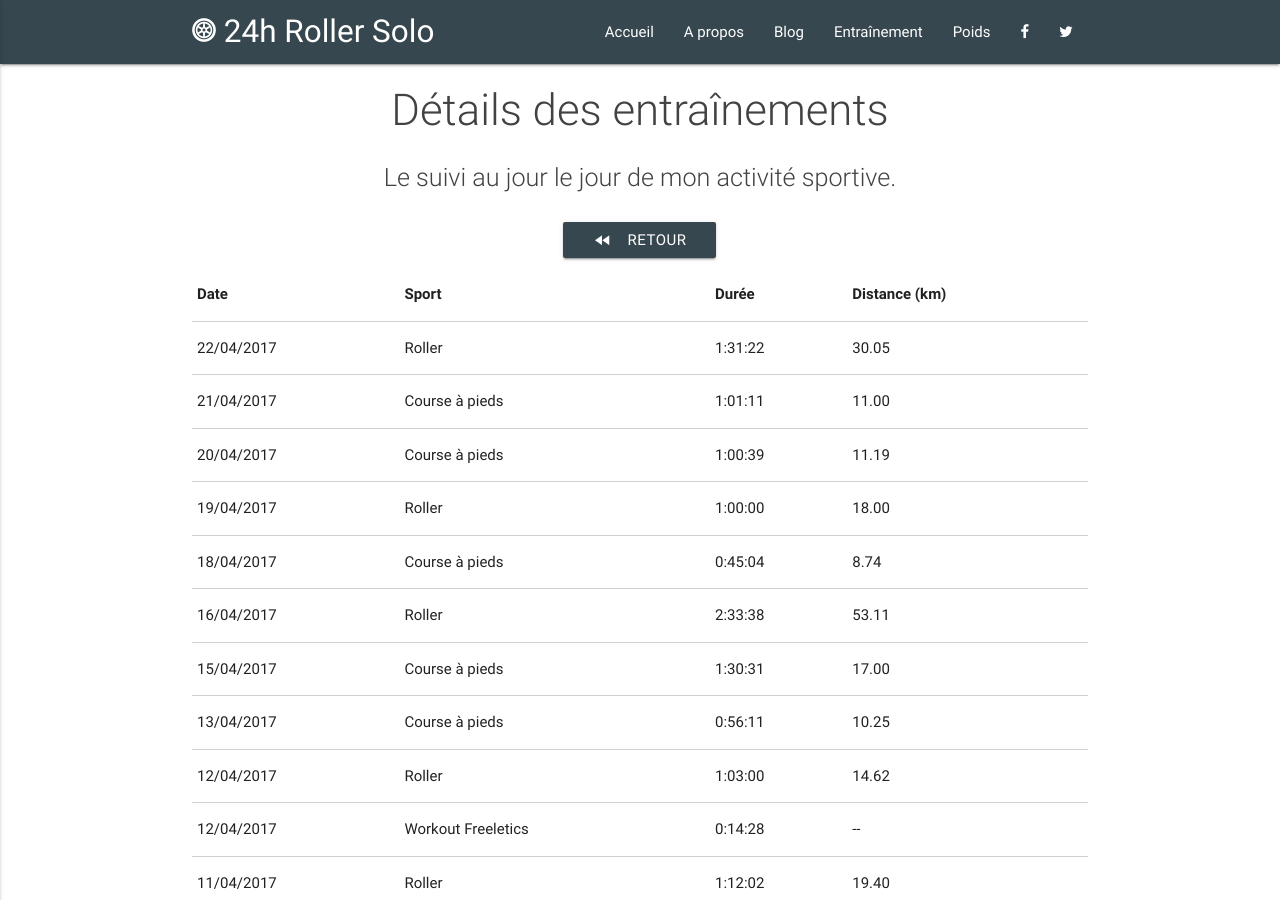
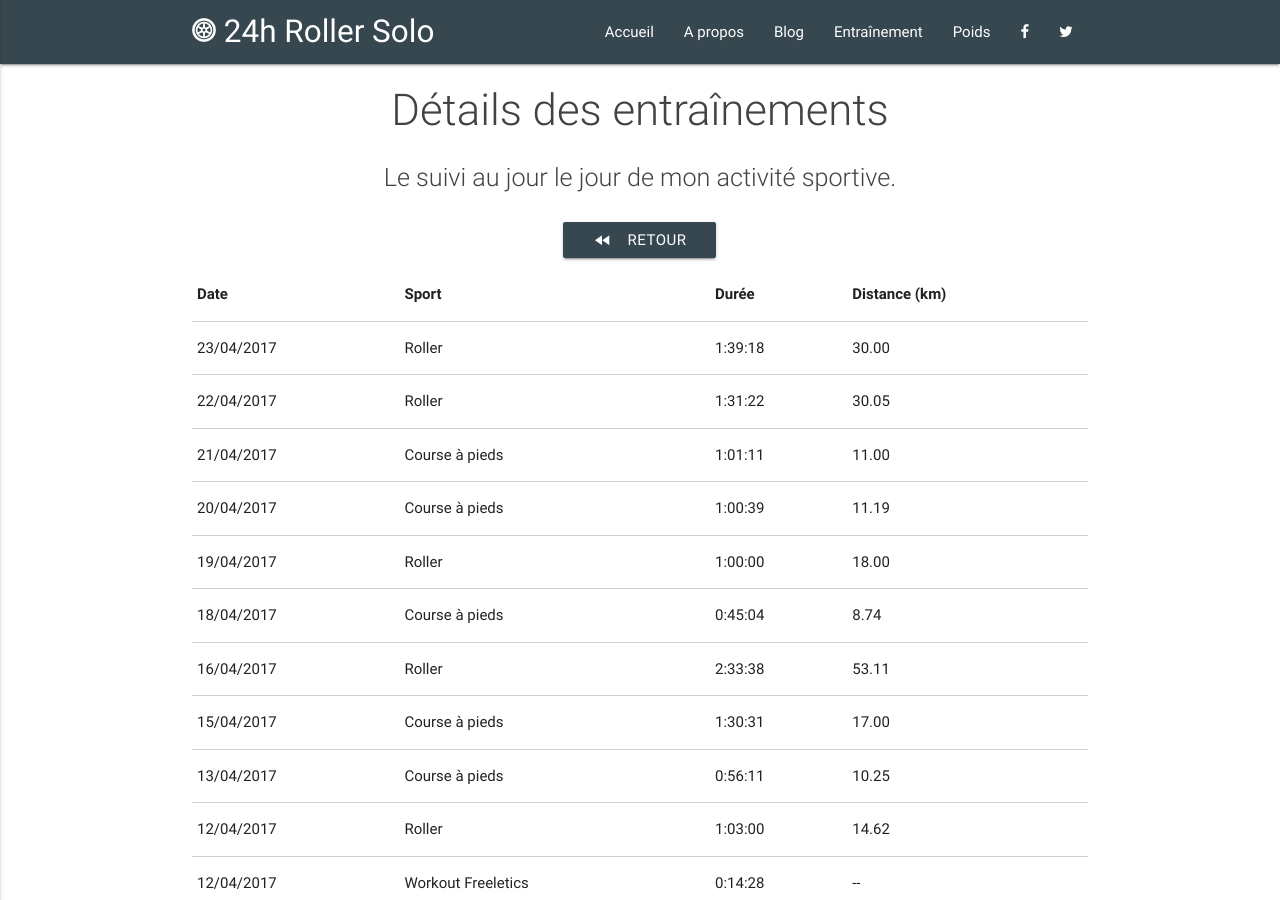
Before and after one commit to 24hRollerSolo/24hRollerSolo.github.io, a Jekyll site: the page built from training/details.html, in a window 1280 px wide and 900 px high. Built offline with Jekyll 4.4.1, drawn with Linux system fonts in a browser that asks for light colours.

Commit message:
Add 2017-04-23 roller skating

```diff
--- a/_data/sports.json
+++ b/_data/sports.json
@@ -1,4 +1,5 @@
 [
+  {"date": "2017-04-23", "type": "ROLLER", "distance": "30.00", "duration": "1:39:18"},
   {"date": "2017-04-22", "type": "ROLLER", "distance": "30.05", "duration": "1:31:22"},
   {"date": "2017-04-21", "type": "RUNNING", "distance": "11.00", "duration": "1:01:11"},
   {"date": "2017-04-20", "type": "RUNNING", "distance": "11.19", "duration": "1:00:39"},
```
